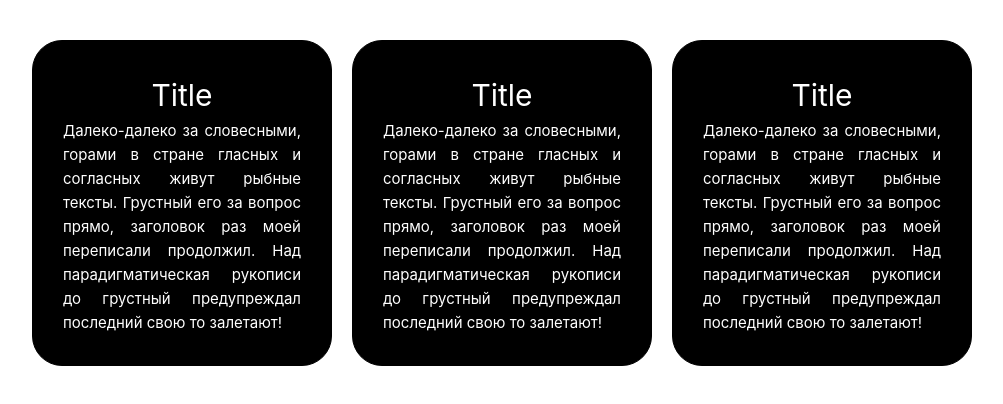
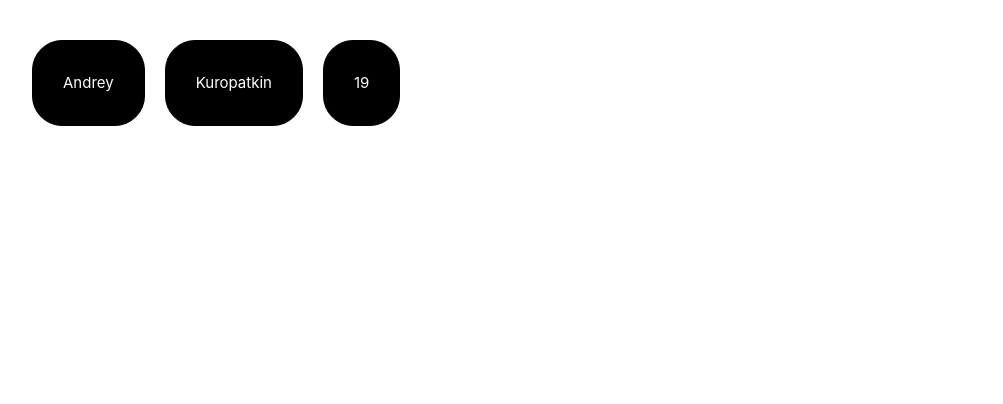
Before and after one commit to aanddi/vue3_exercises, a Vue app in the folder vue3/: page / in a window 1280 px wide. Shown: the top 404 px of the page, without its empty margins (8-1011 px from the left). Built offline with nearby package versions, Linux system fonts and the light colour scheme.

Commit message:
Объект data в Vue

```diff
--- a/vue3/src/App.vue
+++ b/vue3/src/App.vue
@@ -1,39 +1,26 @@
 <script>
 export default {
   name: 'App',
+  data() {
+    return {
+      name: 'Andrey',
+      lastname: 'Kuropatkin',
+      age: 19,
+    }
+  }
 }
 </script>
 
 <template>
-  <div class="wrapper">
-    <div class="box">
-      <h3 class="title">Title</h3>
-      <p class="sub-title">
-        Далеко-далеко за словесными, горами в стране гласных и согласных живут рыбные тексты.
-        Грустный его за вопрос прямо, заголовок раз моей переписали продолжил.
-        Над парадигматическая рукописи до грустный предупреждал последний свою то залетают!
-      </p>
-    </div>
-    <div class="box">
-      <h3 class="title">Title</h3>
-      <p class="sub-title">
-        Далеко-далеко за словесными, горами в стране гласных и согласных живут рыбные тексты.
-        Грустный его за вопрос прямо, заголовок раз моей переписали продолжил.
-        Над парадигматическая рукописи до грустный предупреждал последний свою то залетают!
-      </p>
-    </div>
-    <div class="box">
-      <h3 class="title">Title</h3>
-      <p class="sub-title">
-        Далеко-далеко за словесными, горами в стране гласных и согласных живут рыбные тексты.
-        Грустный его за вопрос прямо, заголовок раз моей переписали продолжил.
-        Над парадигматическая рукописи до грустный предупреждал последний свою то залетают!
-      </p>
-    </div>
-  </div>
+
+  <div class="box">{{ name }}</div>
+  <div class="box">{{ lastname }}</div>
+  <div class="box">{{ age }}</div>
+
 </template>
 
 <style>
+
 body {
   margin: 30px;
   font-family: Arial, Helvetica, sans-serif;
@@ -44,7 +31,7 @@ body {
 }
 
 .box {
-  width: 300px;
+  display: inline-block;
   border: 1px solid black;
   border-radius: 30px;
   color: #fff;
@@ -58,12 +45,4 @@ body {
   color: #000;
 }
 
-.title {
-  font-size: 30px;
-  text-align: center;
-}
-
-.sub-title {
-  text-align: justify;
-}
 </style>
```
